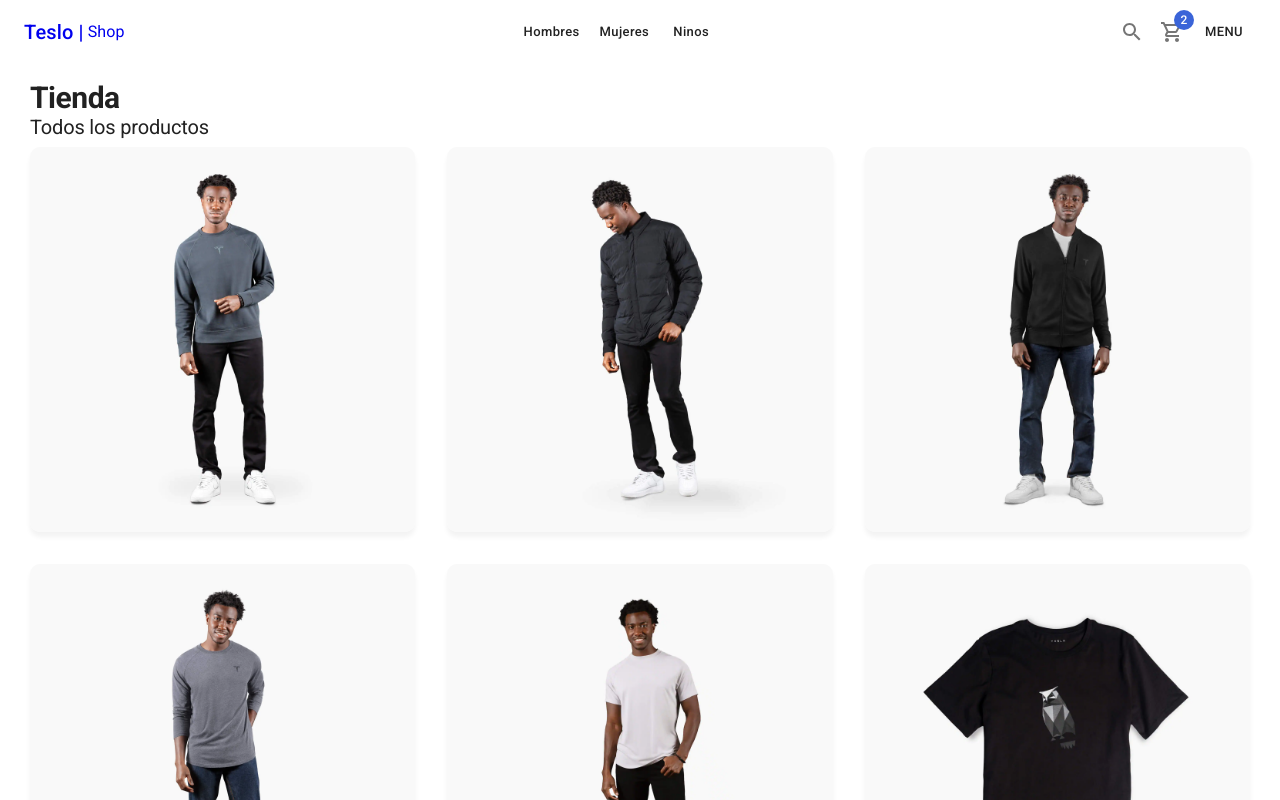
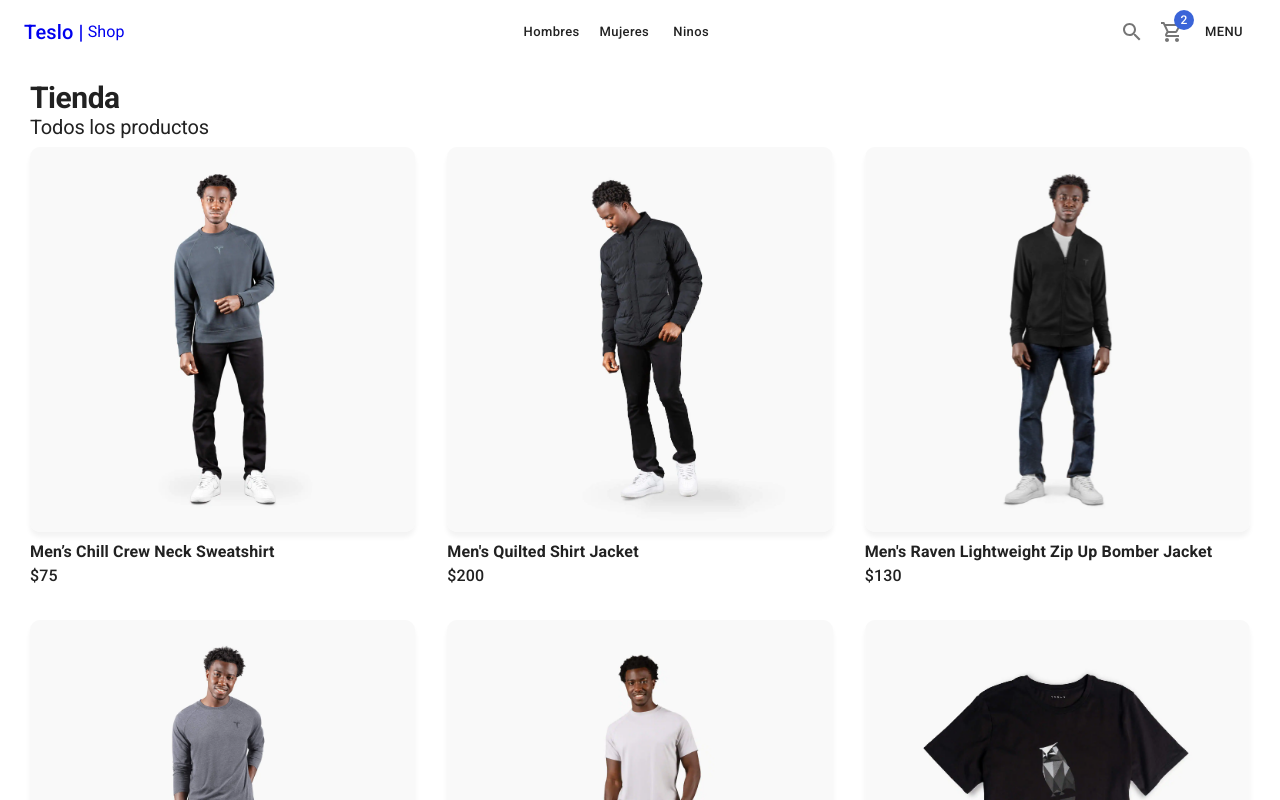
Before and after one commit to romyaudio/05-teslo-shop, a Next.js app: page / in a window 1280 px wide. Shown: the top 800 px of the page. Built offline with nearby package versions, Linux system fonts and the light colour scheme.

Commit message:
continuacion-w

```diff
--- a/components/products/ProductCard.tsx
+++ b/components/products/ProductCard.tsx
@@ -1,5 +1,7 @@
-import { Card, CardActionArea, CardMedia, Grid } from '@mui/material'
-import React, { FC } from 'react'
+import React, { FC, useMemo, useState } from 'react'
+import NextLink from 'next/link'
+import { Box, Card, CardActionArea, CardMedia, Grid, Link, Typography } from '@mui/material';
+
 import { IProduct } from '../../interfaces'
 
 interface Props {
@@ -7,19 +9,45 @@ interface Props {
 }
 
 export const ProductCard:FC<Props> = ({product}) => {
+
+  const [isHovered, setIsHovered] = useState(false)
+
+  const productImage = useMemo(() => {
+     return isHovered
+     ? `products/${product.images[1]}`
+     : `products/${product.images[0]}`
+  },
+
+   [isHovered,product.images])
+
   return (
-    <Grid item xs={6} sm={4} key={product.slug}>
+    <Grid item xs={6} sm={4}
+     onMouseEnter={()=>setIsHovered(true)}
+     onMouseLeave={()=>setIsHovered(false)}
+     >
               <Card>
+                <NextLink href='/product/slug' passHref legacyBehavior prefetch={false}>
+                  <Link>
                    <CardActionArea>
                     <CardMedia
                      component={'img'}
-                  image={`products/${product.images[0]}`}
+                     image={productImage}
+                     className='fadeIn'
                      alt={product.title}
                     />
 
                    </CardActionArea>
+                  </Link>
+                </NextLink>
+
 
               </Card>
+
+              <Box sx={{mt:1}} className='fadeIn'>
+                <Typography fontWeight={700}>{product.title}</Typography>
+                <Typography fontWeight={500}>${product.price}</Typography>
+
+              </Box>
 
             </Grid>
   )
--- /dev/null
+++ b/components/products/ProductSlideShow.module.css
@@ -0,0 +1,7 @@
+.each-slide > div {
+    display: flex;
+    justify-content: center;
+    background-size: contain;
+    background-position: center;
+    height: 700px;
+  }
--- /dev/null
+++ b/components/products/ProductSlideShow.tsx
@@ -0,0 +1,42 @@
+import { FC } from 'react';
+import { Slide } from 'react-slideshow-image';
+import 'react-slideshow-image/dist/styles.css';
+import styles from './ProductSlideShow.module.css'
+
+
+
+interface Props {
+    images:string[]
+}
+
+export const ProductSlideShow:FC<Props> = ({images}) => {
+
+  return (
+    <Slide
+      easing='ease'
+      duration={7000}
+      indicators
+    >
+        {
+            images.map(image => {
+                const url = `/products/${image}`
+
+                return (
+                    <div className={styles['each-slide']} key={image}>
+                        <div style={{
+                            backgroundImage:`url(${url})`,
+                            backgroundSize:'cover',
+
+
+                            }}>
+
+                        </div>
+
+                    </div>
+                )
+            })
+        }
+
+    </Slide>
+  )
+}
--- a/components/products/index.ts
+++ b/components/products/index.ts
@@ -2,3 +2,4 @@
 
 export * from './ProductCard'
 export * from './ProductList'
+export * from './ProductSlideShow'
--- a/package.json
+++ b/package.json
@@ -21,6 +21,7 @@
     "next": "13.1.6",
     "react": "18.2.0",
     "react-dom": "18.2.0",
+    "react-slideshow-image": "^4.2.0",
     "typescript": "4.9.5"
   }
 }
```
Also changed, not shown: 1 other file (tests, documents, lock files or other folders). Lines whose indentation alone changed are shown as unchanged.
